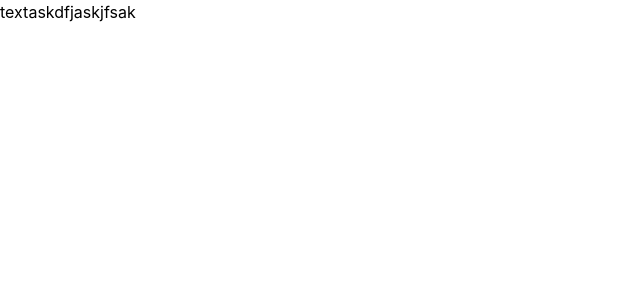
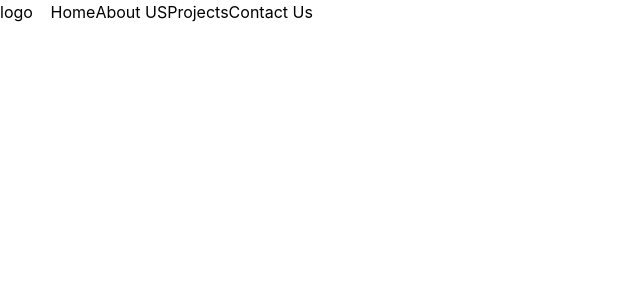
Before and after one commit to SuperMan8743/AmartyaArchitects, a React (Vite) app: page / in a window 1280 px wide. Shown: the top 300 px of the page, without its empty margins (0-640 px from the left). Built offline with nearby package versions, Linux system fonts and the light colour scheme.

Commit message:
working on navbar

```diff
--- a/src/App.jsx
+++ b/src/App.jsx
@@ -1,13 +1,14 @@
 import { useState } from 'react'
 import './App.css'
 import Homepage from './pages/Homepage'
+import Navbar from './components/navbar/Navbar'
 
 function App() {
   const [count, setCount] = useState(0)
 
   return (
     <>
-     <Homepage/>
+    <Navbar/>
     </>
   )
 }
--- a/src/components/navbar/Navbar.jsx
+++ b/src/components/navbar/Navbar.jsx
@@ -2,9 +2,19 @@ import React from 'react'
 
 function Navbar() {
   return (
-    <div>
-
-    </div>
+    <>
+      <nav className='flex'>
+        <div><a href="logo basis=30">logo</a></div>
+        <div className=' basis-70 flex flex-row-reverse'>
+          <ul className='flex flex-row'>
+            <li><a href="home">Home</a></li>
+            <li><a href="about">About US</a></li>
+            <li><a href="project">Projects</a></li>
+            <li><a href="contactus">Contact Us</a></li>
+          </ul>
+        </div>
+      </nav>
+    </>
   )
 }
 
```
